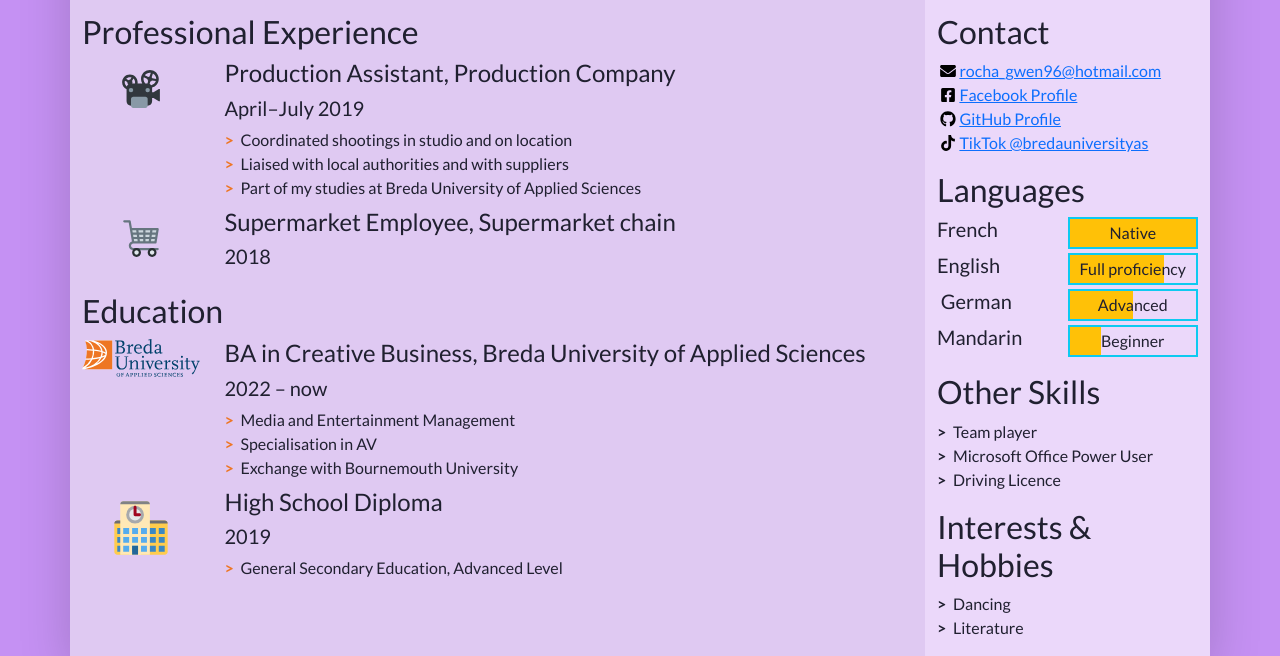
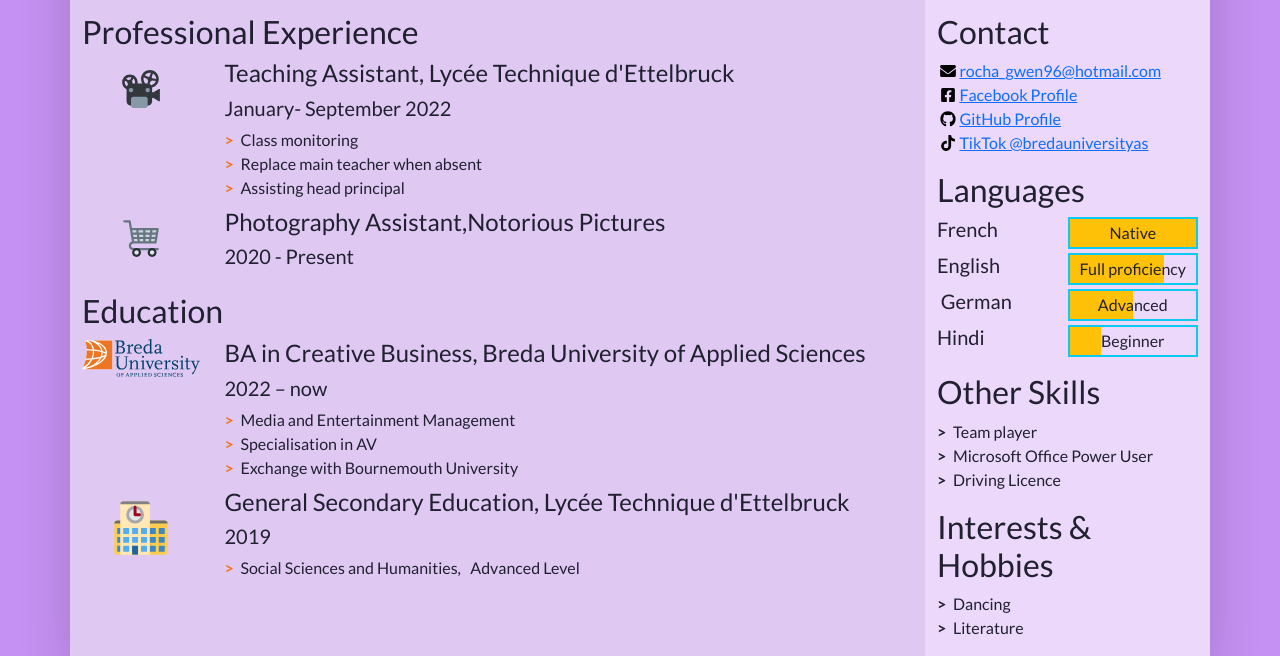
Before and after one commit to grX23/Gwendoline-Rocha, a plain HTML site: page index.html in a window 1280 px wide. Shown: the part 184-840 px from the top of the page. Drawn offline with nearby package versions, Linux system fonts and the light colour scheme.

Commit message:
Information

```diff
--- a/index.html
+++ b/index.html
@@ -84,13 +84,13 @@
                   <img class="biography-logo mw-100 d-block mx-auto" src="images/employers/projector.svg" alt="Company logo" width="60">
                 </div>
                 <div class="biography-contents col-9 col-sm-10 col-md-9 col-lg-10">
-                  <h4>Production Assistant, Production Company</h4>
-                  <h5>April&ndash;July 2019</h5>
+                  <h4>Teaching Assistant, Lycée Technique d'Ettelbruck&nbsp;&nbsp;</h4>
+                  <h5>January- September 2022&nbsp;</h5>
                   <!-- Use the list below to talk about your achievements -->
                   <ul class="biography-details list-unstyled">
-                    <li>Coordinated shootings in studio and on location</li>
-                    <li>Liaised with local authorities and with suppliers</li>
-                    <li>Part of my studies at Breda University of Applied Sciences</li>
+                    <li>Class monitoring&nbsp;</li>
+                    <li>Replace main teacher when absent&nbsp;</li>
+                    <li>Assisting head principal&nbsp; &nbsp;</li>
                   </ul>
                 </div>
               </li>
@@ -102,8 +102,8 @@
                   <img class="biography-logo mw-100 d-block mx-auto" src="images/employers/trolley.svg" alt="Company logo" width="60">
                 </div>
                 <div class="biography-contents col-9 col-sm-10 col-md-9 col-lg-10">
-                  <h4>Supermarket Employee, Supermarket chain</h4>
-                  <h5>2018</h5>
+                  <h4>Photography Assistant,Notorious Pictures</h4>
+                  <h5>2020 - Present&nbsp;</h5>
                   <!-- This entry doesn't have a list of achievements, but you can copy-paste the one from above -->
                 </div>
               </li>
@@ -140,10 +140,10 @@
                   <img class="biography-logo mw-100 d-block mx-auto" src="images/schools/school.svg" alt="School logo" width="80">
                 </div>
                 <div class="biography-contents col-9 col-sm-10 col-md-9 col-lg-10">
-                  <h4>High School Diploma</h4>
+                  <h4>General Secondary Education, Lycée Technique d'Ettelbruck&nbsp;</h4>
                   <h5>2019</h5>
                   <ul class="biography-details list-unstyled">
-                    <li>General Secondary Education, Advanced Level&nbsp;</li>
+                    <li>Social Sciences and Humanities,&nbsp; &nbsp;Advanced Level&nbsp;</li>
                   </ul>
                 </div>
               </li>
@@ -228,7 +228,7 @@
                 </div>
               </li>
               <li class="language-item d-flex mb-1">
-                <h5 class="language-name w-50">Mandarin&nbsp;</h5>
+                <h5 class="language-name w-50">Hindi&nbsp;</h5>
                 <div class="language-level w-50 border border-info border-2 position-relative">
                   <!-- The div below is a progress bar. Choose between w-25, w-50, w-75 and w-100 to show your level of fluency -->
                   <div class="language-progress position-absolute bg-warning h-100 w-25"></div>
```
